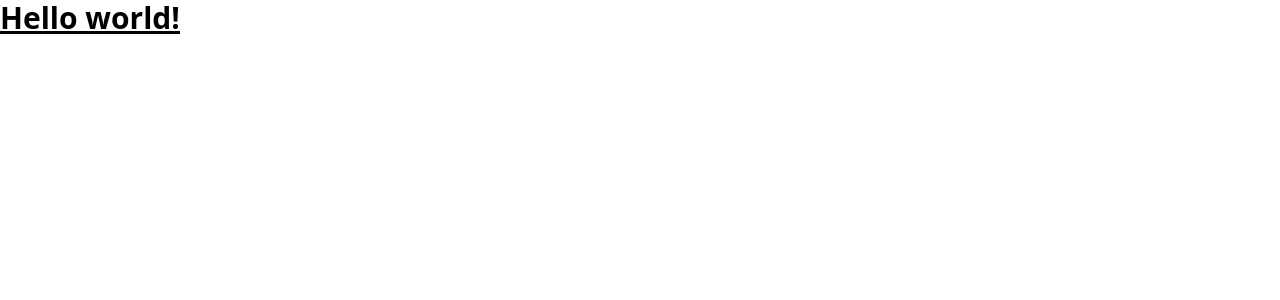
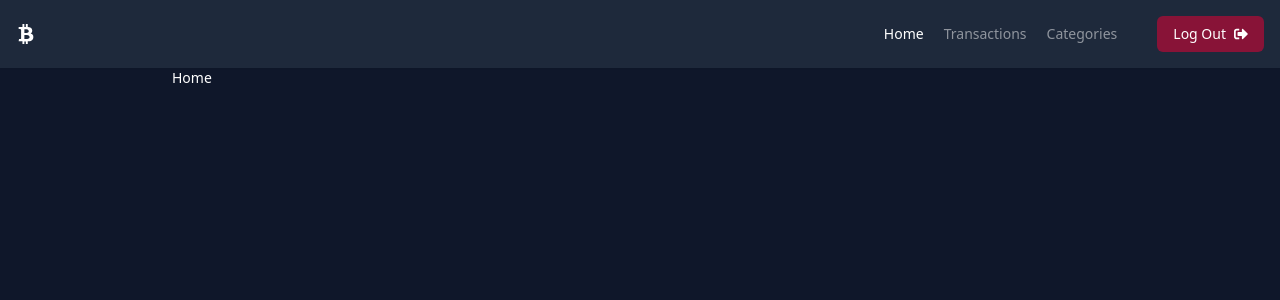
Before and after one commit to gonrs/simple-finance-app, a React (Vite) app in the folder client/: page / in a window 1280 px wide. Shown: the top 300 px of the page. Built offline with nearby package versions, Linux system fonts and the light colour scheme.

Commit message:
add routing

```diff
--- a/client/src/App.tsx
+++ b/client/src/App.tsx
@@ -1,9 +1,8 @@
+import { RouterProvider } from 'react-router-dom'
+import { router } from './Routes/Router'
+
 function App() {
-	return (
-		<>
-			<h1 className='text-3xl font-bold underline'>Hello world!</h1>
-		</>
-	)
+	return <RouterProvider router={router} />
 }
 
 export default App
--- /dev/null
+++ b/client/src/Routes/Router.tsx
@@ -0,0 +1,33 @@
+import { createBrowserRouter } from 'react-router-dom'
+import LayOut from '../pages/LayOut'
+import ErrorPage from '../pages/ErrorPage'
+import Home from '../pages/Home'
+import Transaction from '../pages/Transaction'
+import Categoryes from '../pages/Categoryes'
+import Auth from '../pages/Auth'
+
+export const router = createBrowserRouter([
+	{
+		path: '/',
+		element: <LayOut />,
+		errorElement: <ErrorPage />,
+		children: [
+			{
+				index: true,
+				element: <Home />,
+			},
+			{
+				path: 'transactions',
+				element: <Transaction />,
+			},
+			{
+				path: 'categories',
+				element: <Categoryes />,
+			},
+			{
+				path: 'auth',
+				element: <Auth />,
+			},
+		],
+	},
+])
--- a/client/src/assets/index.css
+++ b/client/src/assets/index.css
@@ -26,9 +26,9 @@
 }
 @layer utilities {
 	.btn-red {
-		@apply bg-rose-900 hover:bd-rose-800;
+		@apply bg-rose-900 hover:bg-rose-800;
 	}
 	.btn-green {
-		@apply bg-green-660 hover:bd-green-800;
+		@apply bg-green-600 hover:bg-green-800;
 	}
 }
--- /dev/null
+++ b/client/src/components/Header.tsx
@@ -0,0 +1,63 @@
+import { FC } from 'react'
+import { Link, NavLink } from 'react-router-dom'
+import { FaBtc, FaSignOutAlt } from 'react-icons/fa'
+const Header: FC = () => {
+	const isLogin = true
+	return (
+		<header className='flex items-center  p-4  shadow-sm bg-slate-800 backdrop-blur-sm'>
+			<Link to='/'>
+				<FaBtc size={20} />
+			</Link>
+			{isLogin && (
+				<nav className='ml-auto mr-10'>
+					<ul className='flex items-center gap-5  transition'>
+						<li>
+							<NavLink
+								className={({ isActive }) =>
+									isActive ? 'text-white' : 'text-white/50'
+								}
+								to={'/'}
+							>
+								Home
+							</NavLink>
+						</li>
+						<li>
+							<NavLink
+								className={({ isActive }) =>
+									isActive ? 'text-white' : 'text-white/50'
+								}
+								to={'/transactions'}
+							>
+								Transactions
+							</NavLink>
+						</li>
+						<li>
+							<NavLink
+								className={({ isActive }) =>
+									isActive ? 'text-white' : 'text-white/50'
+								}
+								to={'/categories'}
+							>
+								Categories
+							</NavLink>
+						</li>
+					</ul>
+				</nav>
+			)}
+			{isLogin ? (
+				<button className='btn btn-red'>
+					<span>Log Out</span>
+					<FaSignOutAlt />
+				</button>
+			) : (
+				<Link
+					className='btn btn-green py-2 text-white/50 hover:text-white '
+					to={'auth'}
+				>
+					Auth
+				</Link>
+			)}
+		</header>
+	)
+}
+export default Header
--- a/client/src/pages/ErrorPage.tsx
+++ b/client/src/pages/ErrorPage.tsx
@@ -1,8 +1,15 @@
 import { FC } from 'react'
+import { Link } from 'react-router-dom'
 const ErrorPage: FC = () => {
 	return (
-		<div>
-			<h1>Auth</h1>
+		<div className='min-h-screen  bg-slate-900 font-roboto text-white flex justify-center items-center flex-col gap-10'>
+			<h1>404 page not found</h1>
+			<Link
+				className='bg-sky-500 rounded-md px-6 py-2 hover:bg-sky-600'
+				to={'/'}
+			>
+				Go Home
+			</Link>
 		</div>
 	)
 }
--- a/client/src/pages/Home.tsx
+++ b/client/src/pages/Home.tsx
@@ -2,7 +2,7 @@ import { FC } from 'react'
 const Home: FC = () => {
 	return (
 		<div>
-			<h1>Auth</h1>
+			<h1>Home</h1>
 		</div>
 	)
 }
--- a/client/src/pages/LayOut.tsx
+++ b/client/src/pages/LayOut.tsx
@@ -1,8 +1,13 @@
 import { FC } from 'react'
+import { Outlet } from 'react-router-dom'
+import Header from '../components/Header'
 const LayOut: FC = () => {
 	return (
-		<div>
-			<h1>Auth</h1>
+		<div className='min-h-screen bg-slate-900 font-roboto text-white pb-20'>
+			<Header />
+			<div className='container'>
+				<Outlet />
+			</div>
 		</div>
 	)
 }
```
Also changed, not shown: client/package.json (+6 -1 lines), 1 other file (tests, documents, lock files or other folders).
